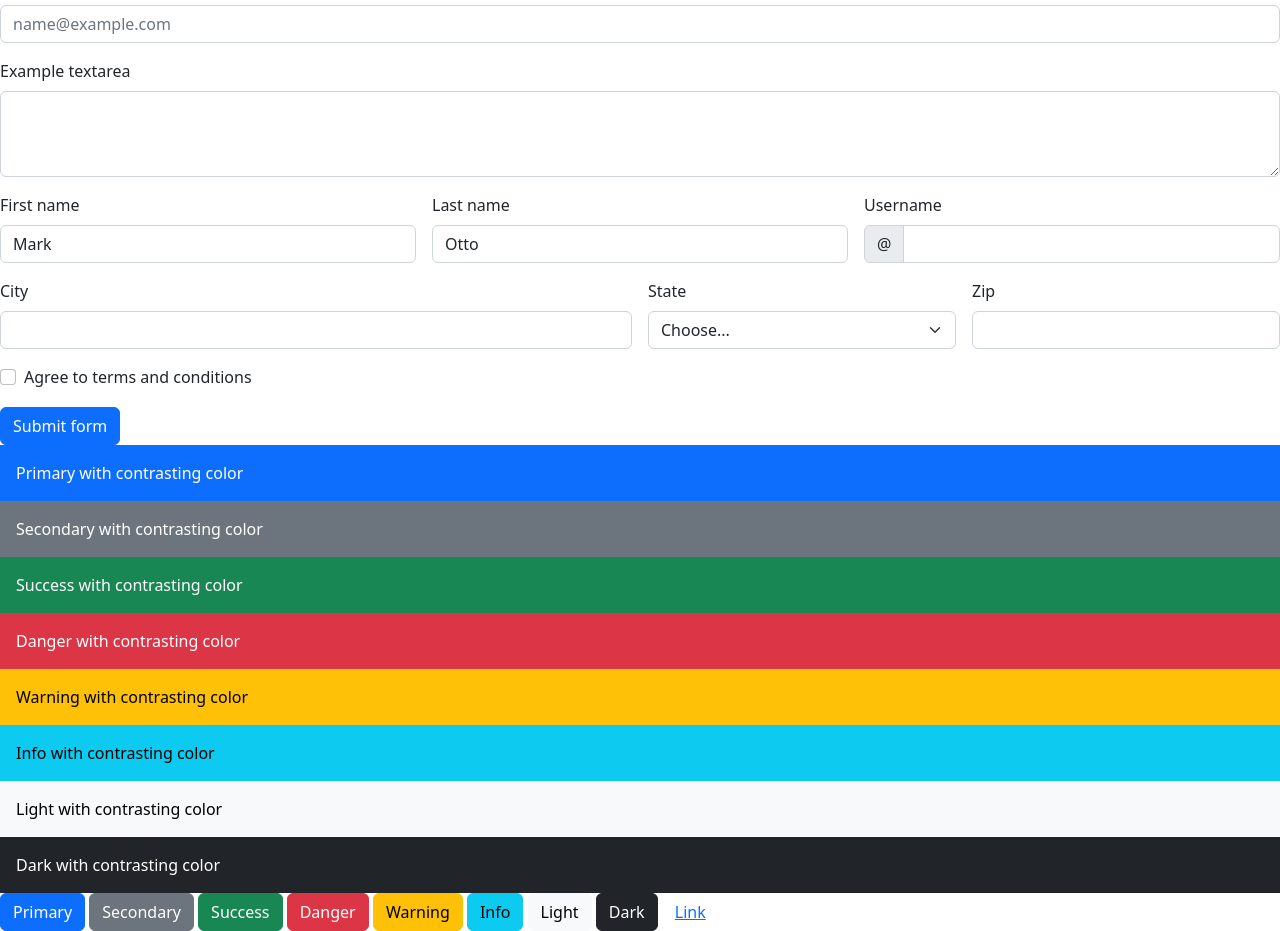
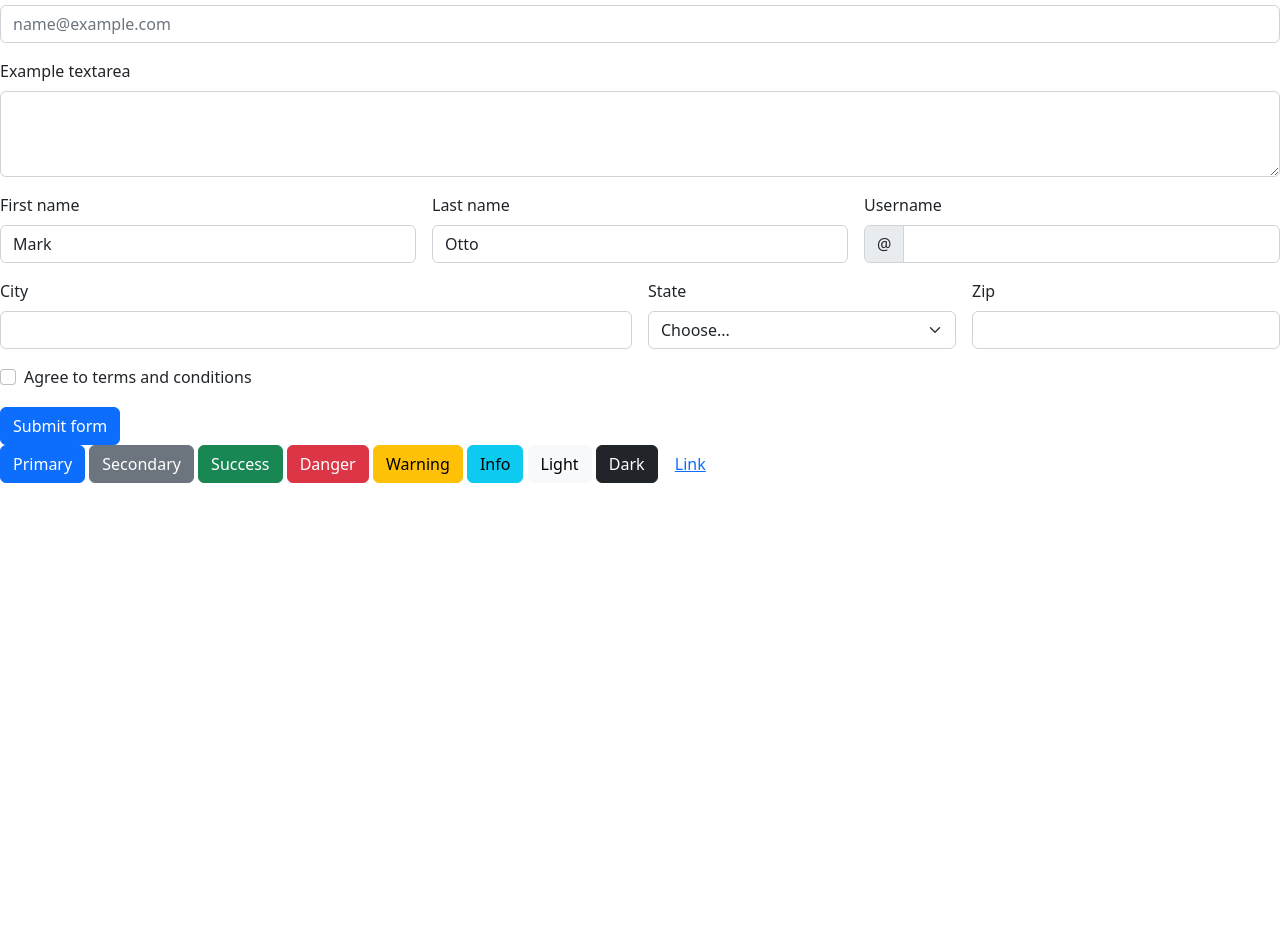
Before and after one commit to sonalinayak2/Sample-Depository, a plain HTML site: page index.html in a window 1280 px wide. Shown: the part 83-1014 px from the top of the page. After the commit the page ends 800 px from the top, so only its background shows below. Drawn offline with nearby package versions, Linux system fonts and the light colour scheme.

Commit message:
template modified

```diff
--- a/index.html
+++ b/index.html
@@ -115,14 +115,7 @@
           <button class="btn btn-primary" type="submit">Submit form</button>
         </div>
       </form>
-      <div class="text-bg-primary p-3">Primary with contrasting color</div>
-<div class="text-bg-secondary p-3">Secondary with contrasting color</div>
-<div class="text-bg-success p-3">Success with contrasting color</div>
-<div class="text-bg-danger p-3">Danger with contrasting color</div>
-<div class="text-bg-warning p-3">Warning with contrasting color</div>
-<div class="text-bg-info p-3">Info with contrasting color</div>
-<div class="text-bg-light p-3">Light with contrasting color</div>
-<div class="text-bg-dark p-3">Dark with contrasting color</div>
+
 
       <button type="button" class="btn btn-primary">Primary</button>
       <button type="button" class="btn btn-secondary">Secondary</button>
```
